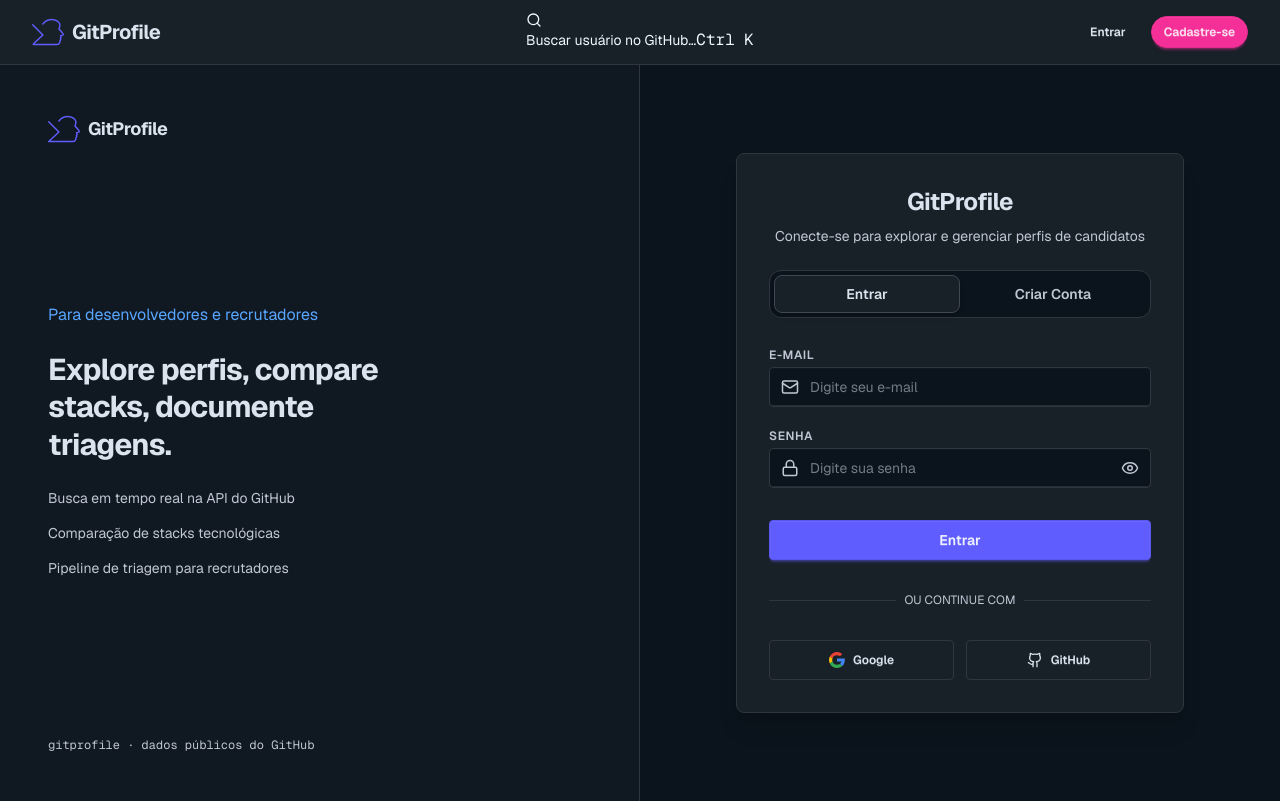
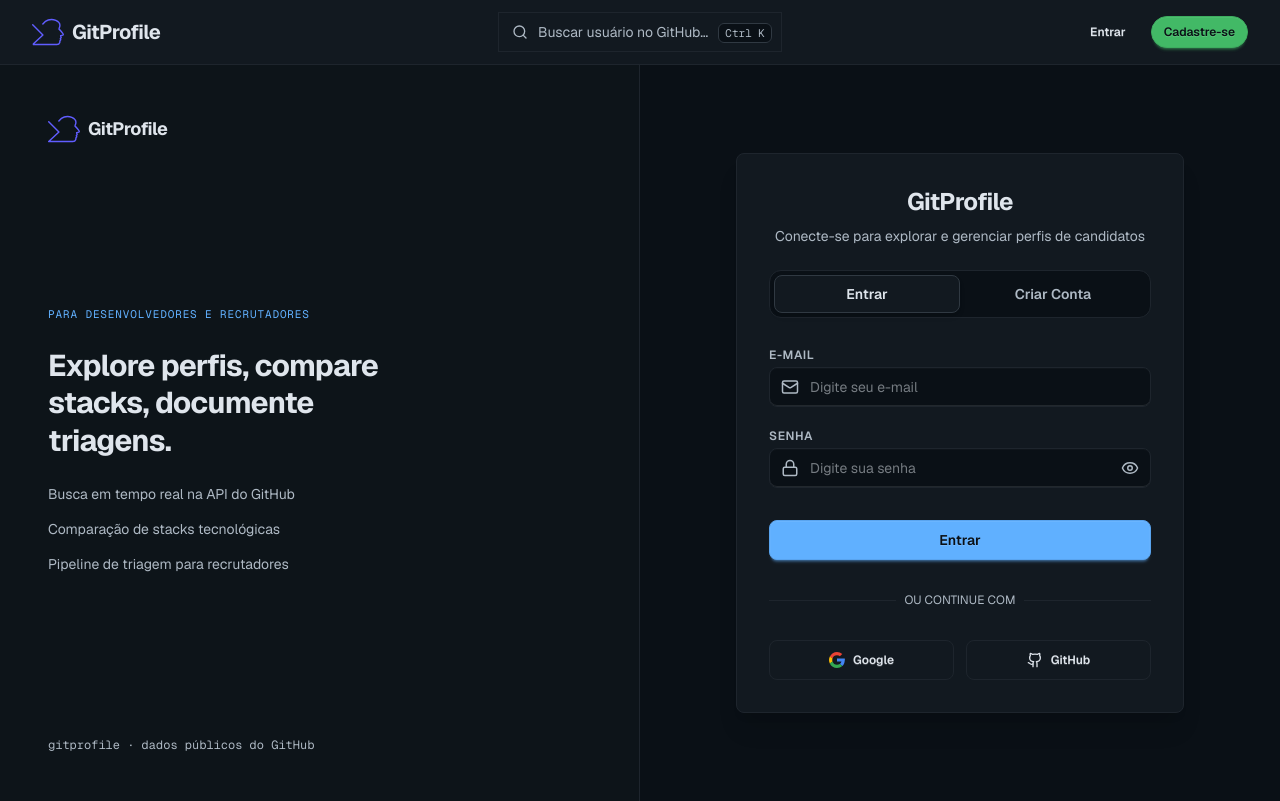
Before and after one commit to jotaraujo/GitProfile, a React (Vite) app: page /login in a window 1280 px wide. Built offline with nearby package versions, Linux system fonts and the light colour scheme; no server answers.

Commit message:
feat(colors): change colors palette

```diff
--- a/src/main.css
+++ b/src/main.css
@@ -1,4 +1,5 @@
 @import 'tailwindcss';
+
 @plugin "daisyui" {
 	themes:
 		dark --default,
@@ -6,45 +7,125 @@
 }
 
 @theme {
-	--color-base: #0b141c; /*Cor de fundo de todas as páginas. */
-	--color-surface: #182028; /* Usada para cards de perfil, listagem de repositórios e caixas agrupadoras. */
-	--color-bright: #313a43; /* Para estados de hover em elementos de lista ou foco em inputs. */
-	--color-outline: #30363d; /* Para linhas de separação e grades. */
-	--color-outline-variant: #414752;
-	--color-primary: #a2c9ff;
-	--color-primary-variant: #58a6ff;
-	--color-secondary: #27a640;
-	--color-tertiary: #fabc45;
-	--color-success: #67df70;
-	--color-error: #93000a;
-	--color-pending: #fde248;
-	--color-main: #dae3ee; /* Usado para títulos e textos principais */
-	--color-muted: #c0c7d4; /* Usado para biografias, datas e contadores secundários. */
+	/* ——— Surfaces ——— */
+	--color-base: oklch(17% 0.016 250); /* fundo de todas as páginas */
+	--color-surface: oklch(21% 0.018 250); /* cards, agrupadores, modais */
+	--color-bright: oklch(28% 0.022 250); /* hover / foco de superfície */
+	--color-outline: oklch(26% 0.018 250); /* hairline e grades */
+	--color-outline-variant: oklch(34% 0.02 250); /* hairline forte */
 
+	/* ——— Text ——— */
+	--color-main: oklch(92% 0.012 250); /* títulos e texto principal */
+	--color-muted: oklch(78% 0.02 250); /* biografias, datas, contadores */
+
+	/* ——— Accent ——— */
+	--color-primary: oklch(82% 0.08 250); /* azul claro */
+	--color-primary-variant: oklch(74% 0.14 250); /* azul GitHub */
+
+	/* ——— Status ——— */
+	--color-secondary: oklch(70% 0.16 150); /* verde */
+	--color-tertiary: oklch(82% 0.13 85); /* âmbar — favoritos/stars */
+	--color-success: oklch(76% 0.16 150);
+	--color-error: oklch(68% 0.18 25); /* elevado para contraste no dark */
+	--color-pending: oklch(88% 0.15 95);
+
+	/* ——— Type ——— */
 	--font-sans: 'Geist', system-ui, sans-serif;
 	--font-mono: 'Geist Mono', ui-monospace, monospace;
+
+	/* ——— Motion ——— */
+	--ease-out: cubic-bezier(0.16, 1, 0.3, 1);
+	--ease-in: cubic-bezier(0.7, 0, 0.84, 0);
+	--ease-in-out: cubic-bezier(0.65, 0, 0.35, 1);
+	--dur-micro: 120ms;
+	--dur-short: 220ms;
+	--dur-long: 420ms;
+}
+
+/* ——— DaisyUI dark theme: override com a paleta da marca ——— */
+[data-theme='dark'] {
+	--color-base-100: oklch(17% 0.016 250);
+	--color-base-200: oklch(21% 0.018 250);
+	--color-base-300: oklch(28% 0.022 250);
+	--color-base-content: oklch(92% 0.012 250);
+	--color-primary: oklch(74% 0.14 250);
+	--color-primary-content: oklch(17% 0.016 250);
+	--color-secondary: oklch(70% 0.16 150);
+	--color-secondary-content: oklch(17% 0.016 250);
+	--color-accent: oklch(82% 0.08 250);
+	--color-accent-content: oklch(17% 0.016 250);
+	--color-neutral: oklch(28% 0.022 250);
+	--color-neutral-content: oklch(92% 0.012 250);
+	--color-info: oklch(74% 0.14 250);
+	--color-info-content: oklch(17% 0.016 250);
+	--color-success: oklch(76% 0.16 150);
+	--color-success-content: oklch(17% 0.016 250);
+	--color-warning: oklch(82% 0.13 85);
+	--color-warning-content: oklch(17% 0.016 250);
+	--color-error: oklch(68% 0.18 25);
+	--color-error-content: oklch(95% 0.01 25);
+	--radius-box: 0.75rem;
+	--radius-field: 0.5rem;
 }
 
 body {
 	background-color: var(--color-base);
-	color: var(--color-text-main);
+	color: var(--color-main);
 	margin: 0;
-	overflow: hidden;
+	overflow-x: clip;
+}
+
+html {
+	overflow-x: clip;
 }
 
 #root {
 	min-height: 100svh;
 }
 
-.no-scrollbar::-webkit-scrollbar {
-	display: none;
+/* ——— Focus: anel visível, instantâneo, ≥ 3:1 ——— */
+:focus-visible {
+	outline: 2px solid var(--color-primary-variant);
+	outline-offset: 2px;
 }
 
-.no-scrollbar {
-	-ms-overflow-style: none;
-	scrollbar-width: none;
+/* ——— Seleção ——— */
+::selection {
+	background-color: oklch(74% 0.14 250 / 0.25);
 }
 
+/* ——— Números em colunas: tabulares ——— */
+.tabular-nums {
+	font-variant-numeric: tabular-nums;
+}
+
+/* ——— Tipografia mono de micro-label (regras do sistema) ——— */
+.micro-label {
+	font-family: var(--font-mono);
+	font-size: 0.6875rem; /* 11px */
+	letter-spacing: 0.08em;
+	text-transform: uppercase;
+}
+
+/* ——— Scrollbars discretas, sem esconder o indicador ——— */
+* {
+	scrollbar-width: thin;
+	scrollbar-color: var(--color-outline-variant) transparent;
+}
+
+/* ——— Reduced motion: colapso global ——— */
+@media (prefers-reduced-motion: reduce) {
+	*,
+	*::before,
+	*::after {
+		animation-duration: 0.01ms !important;
+		animation-iteration-count: 1 !important;
+		transition-duration: 0.01ms !important;
+		scroll-behavior: auto !important;
+	}
+}
+
+/* ——— Flip card (perfil → triagem) ——— */
 .flip-container {
 	perspective: 1000px;
 }
@@ -53,7 +134,7 @@
 	position: relative;
 	width: 100%;
 	height: 100%;
-	transition: transform 0.6s cubic-bezier(0.4, 0, 0.2, 1);
+	transition: transform 0.6s var(--ease-in-out);
 	transform-style: preserve-3d;
 }
 
@@ -76,3 +157,38 @@
 	inset: 0;
 	transform: rotateY(180deg);
 }
+
+@media (prefers-reduced-motion: reduce) {
+	.flip-inner {
+		transition: none;
+	}
+}
+
+/* ——— Search pill (N13) ——— */
+.searchpill {
+	display: flex;
+	align-items: center;
+	gap: 0.6rem;
+	height: 2.5rem;
+	padding: 0 0.55rem 0 0.85rem;
+	background: var(--color-surface);
+	border: 1px solid var(--color-outline);
+	border-radius: var(--radius-pill);
+	color: var(--color-muted);
+	transition: border-color var(--dur-short) var(--ease-out);
+	cursor: pointer;
+}
+
+.searchpill:hover {
+	border-color: var(--color-outline-variant);
+}
+
+.searchpill kbd {
+	font-family: var(--font-mono);
+	font-size: 0.6875rem;
+	padding: 0.15rem 0.4rem;
+	border: 1px solid var(--color-outline-variant);
+	border-radius: 0.375rem;
+	background: var(--color-base);
+	color: var(--color-muted);
+}
--- /dev/null
+++ b/tokens.css
@@ -0,0 +1,61 @@
+:root {
+	/* ——— Surfaces ——— */
+	--color-base: oklch(17% 0.016 250);
+	--color-surface: oklch(21% 0.018 250);
+	--color-bright: oklch(28% 0.022 250);
+	--color-outline: oklch(26% 0.018 250);
+	--color-outline-variant: oklch(34% 0.02 250);
+
+	/* ——— Text ——— */
+	--color-main: oklch(92% 0.012 250);
+	--color-muted: oklch(78% 0.02 250);
+
+	/* ——— Accent ——— */
+	--color-primary: oklch(82% 0.08 250);
+	--color-primary-variant: oklch(74% 0.14 250);
+	--color-focus: oklch(74% 0.14 250);
+
+	/* ——— Status ——— */
+	--color-secondary: oklch(70% 0.16 150);
+	--color-tertiary: oklch(82% 0.13 85);
+	--color-success: oklch(76% 0.16 150);
+	--color-error: oklch(68% 0.18 25);
+	--color-pending: oklch(88% 0.15 95);
+
+	/* ——— Type ——— */
+	--font-display: 'Geist', system-ui, sans-serif;
+	--font-body: 'Geist', system-ui, sans-serif;
+	--font-outlier: 'Geist Mono', ui-monospace, monospace;
+
+	/* ——— Spacing (4-pt) ——— */
+	--space-3xs: 0.125rem;
+	--space-2xs: 0.25rem;
+	--space-xs: 0.5rem;
+	--space-sm: 0.75rem;
+	--space-md: 1rem;
+	--space-lg: 1.5rem;
+	--space-xl: 2.5rem;
+	--space-2xl: 4rem;
+	--space-3xl: 6rem;
+
+	/* ——— Motion ——— */
+	--ease-out: cubic-bezier(0.16, 1, 0.3, 1);
+	--ease-in: cubic-bezier(0.7, 0, 0.84, 0);
+	--ease-in-out: cubic-bezier(0.65, 0, 0.35, 1);
+	--dur-micro: 120ms;
+	--dur-short: 220ms;
+	--dur-long: 420ms;
+
+	/* ——— Radius ——— */
+	--radius-card: 0.75rem;
+	--radius-field: 0.5rem;
+	--radius-pill: 999px;
+
+	/* ——— Elevation ——— */
+	--z-raised: 10;
+	--z-dropdown: 100;
+	--z-sticky: 200;
+	--z-modal: 400;
+	--z-toast: 500;
+	--z-tooltip: 600;
+}
```
